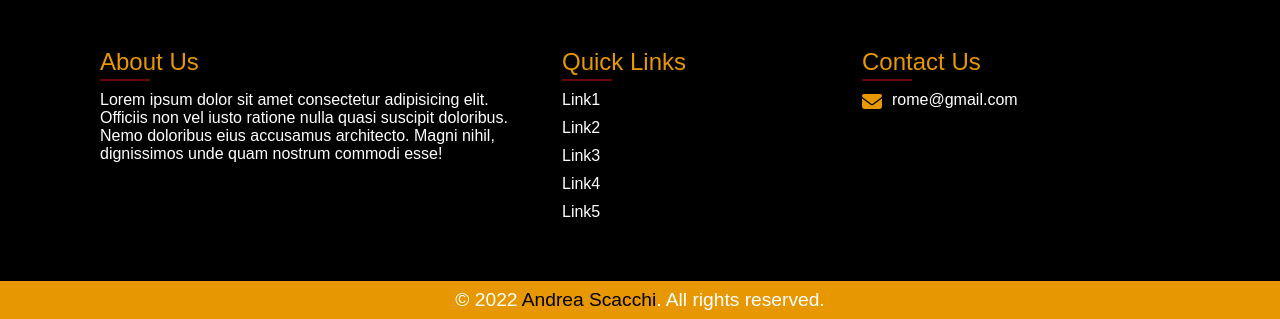
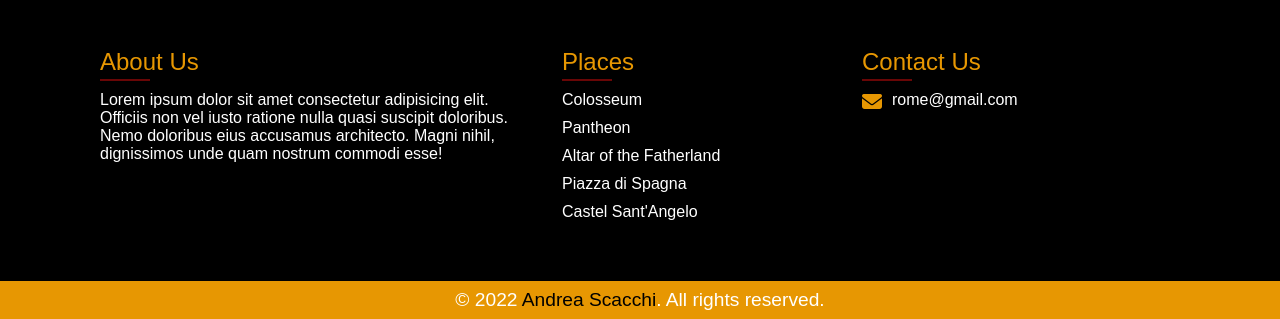
Before and after one commit to AndreaScacchi/AndreaScacchi.github.io, a website: page structure/index.html in a window 1280 px wide. Shown: the part 5138-5457 px from the top of the page. Drawn offline with nearby package versions, Linux system fonts and the light colour scheme; no server answers; a web font is replaced by a local one.

Commit message:
footer modified

```diff
--- a/structure/index.html
+++ b/structure/index.html
@@ -275,13 +275,13 @@
                     Nemo doloribus eius accusamus architecto. Magni nihil, dignissimos unde quam nostrum commodi esse!</p>
             </div>
             <div class="sec quickLinks">
-                <h2>Quick Links</h2>
+                <h2>Places</h2>
                 <ul>
-                    <li><a href="">Link1</a></li>
-                    <li><a href="">Link2</a></li>
-                    <li><a href="">Link3</a></li>
-                    <li><a href="">Link4</a></li>
-                    <li><a href="">Link5</a></li>
+                    <li><a href="">Colosseum</a></li>
+                    <li><a href="">Pantheon</a></li>
+                    <li><a href="">Altar of the Fatherland</a></li>
+                    <li><a href="">Piazza di Spagna</a></li>
+                    <li><a href="">Castel Sant'Angelo</a></li>
                 </ul>
             </div>
             <div class="sec contact">
```
